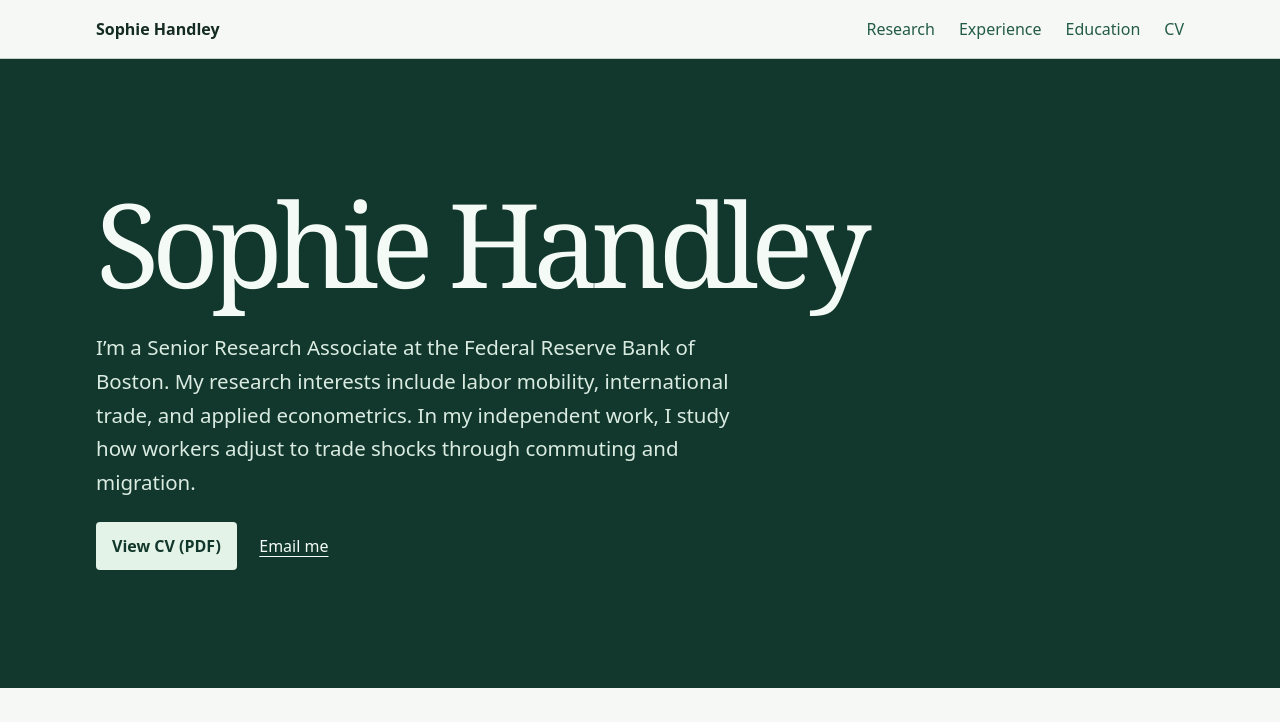
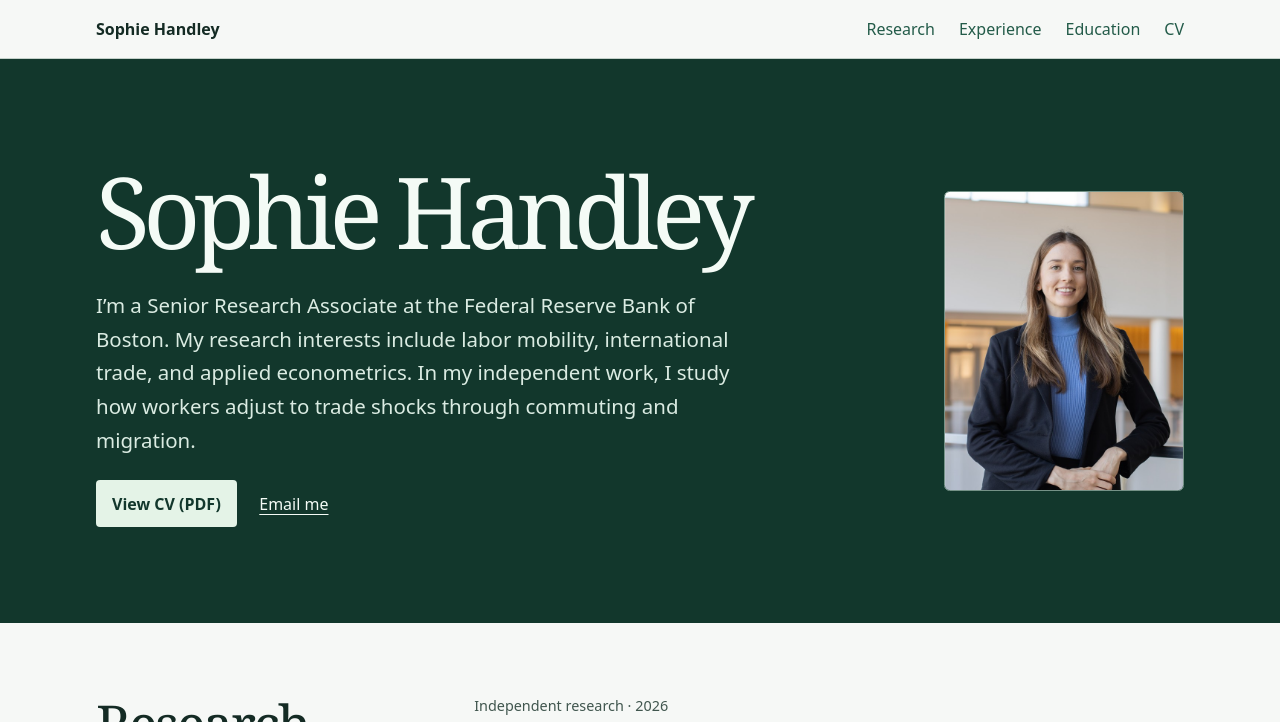
Before and after one commit to handle25/handle25.github.io, a plain HTML site: page index.html in a window 1280 px wide. Shown: the top 722 px of the page. Drawn offline with Linux system fonts and the light colour scheme.

Commit message:
Add headshot to homepage

```diff
--- a/index.html
+++ b/index.html
@@ -31,10 +31,27 @@ nav { display: flex; flex-wrap: wrap; gap: .35rem 1.5rem; }
 nav a, .brand { text-decoration: none; }
 nav a:hover, .brand:hover { text-decoration: underline; }
 .hero { background: var(--dark); color: #f4fbf6; }
-.hero .wrap { padding-block: clamp(3.5rem, 10vw, 7.4rem); }
+.hero .wrap {
+  display: grid;
+  grid-template-columns: minmax(0, 1fr) minmax(10rem, 15rem);
+  align-items: center;
+  gap: clamp(1.5rem, 5vw, 4rem);
+  padding-block: clamp(3.5rem, 8vw, 6rem);
+}
+.portrait {
+  display: block;
+  width: 100%;
+  max-width: 15rem;
+  aspect-ratio: 4 / 5;
+  height: auto;
+  object-fit: cover;
+  object-position: center 25%;
+  border: 1px solid #759287;
+  border-radius: .35rem;
+}
 .hero a { color: inherit; }
 h1, h2, h3 { font-family: Georgia, serif; font-weight: 400; line-height: 1.12; margin: 0; }
-h1 { font-size: clamp(3.2rem, 9.5vw, 7.3rem); letter-spacing: -.067em; }
+h1 { font-size: clamp(2.8rem, 7.8vw, 6.2rem); letter-spacing: -.067em; }
 h2 { font-size: clamp(2rem, 4.4vw, 3.35rem); letter-spacing: -.045em; }
 h3 { font-size: clamp(1.35rem, 3vw, 1.85rem); letter-spacing: -.025em; }
 .lead { max-width: 42rem; font-size: clamp(1.08rem, 2vw, 1.28rem); color: #daebe2; margin-block: 1.4rem; }
@@ -50,7 +67,8 @@ ul { padding-left: 1.2rem; margin-bottom: 0; }
 footer { color: var(--muted); }
 @media (max-width: 680px) {
   .wrap { width: calc(100% - 2rem); }
-  .section { grid-template-columns: 1fr; }
+  .section, .hero .wrap { grid-template-columns: 1fr; }
+  .portrait { max-width: 11rem; }
 }
 @media print {
   header, .actions { display: none; }
@@ -76,12 +94,15 @@ footer { color: var(--muted); }
 <main id="main">
   <div class="hero">
     <div class="wrap">
-      <h1>Sophie Handley</h1>
-      <p class="lead">I’m a Senior Research Associate at the Federal Reserve Bank of Boston. My research interests include labor mobility, international trade, and applied econometrics. In my independent work, I study how workers adjust to trade shocks through commuting and migration.</p>
-      <div class="actions">
-        <a class="button" href="sophie-handley-cv.pdf">View CV (PDF)</a>
-        <a href="mailto:handle25@msu.edu">Email me</a>
+      <div>
+        <h1>Sophie Handley</h1>
+        <p class="lead">I’m a Senior Research Associate at the Federal Reserve Bank of Boston. My research interests include labor mobility, international trade, and applied econometrics. In my independent work, I study how workers adjust to trade shocks through commuting and migration.</p>
+        <div class="actions">
+          <a class="button" href="sophie-handley-cv.pdf">View CV (PDF)</a>
+          <a href="mailto:handle25@msu.edu">Email me</a>
+        </div>
       </div>
+      <img class="portrait" src="sophie-handley-headshot.jpg" alt="Portrait of Sophie Handley" width="640" height="800">
     </div>
   </div>
   <div class="wrap">
```
Also changed, not shown: sophie-handley-headshot.jpg (added).
